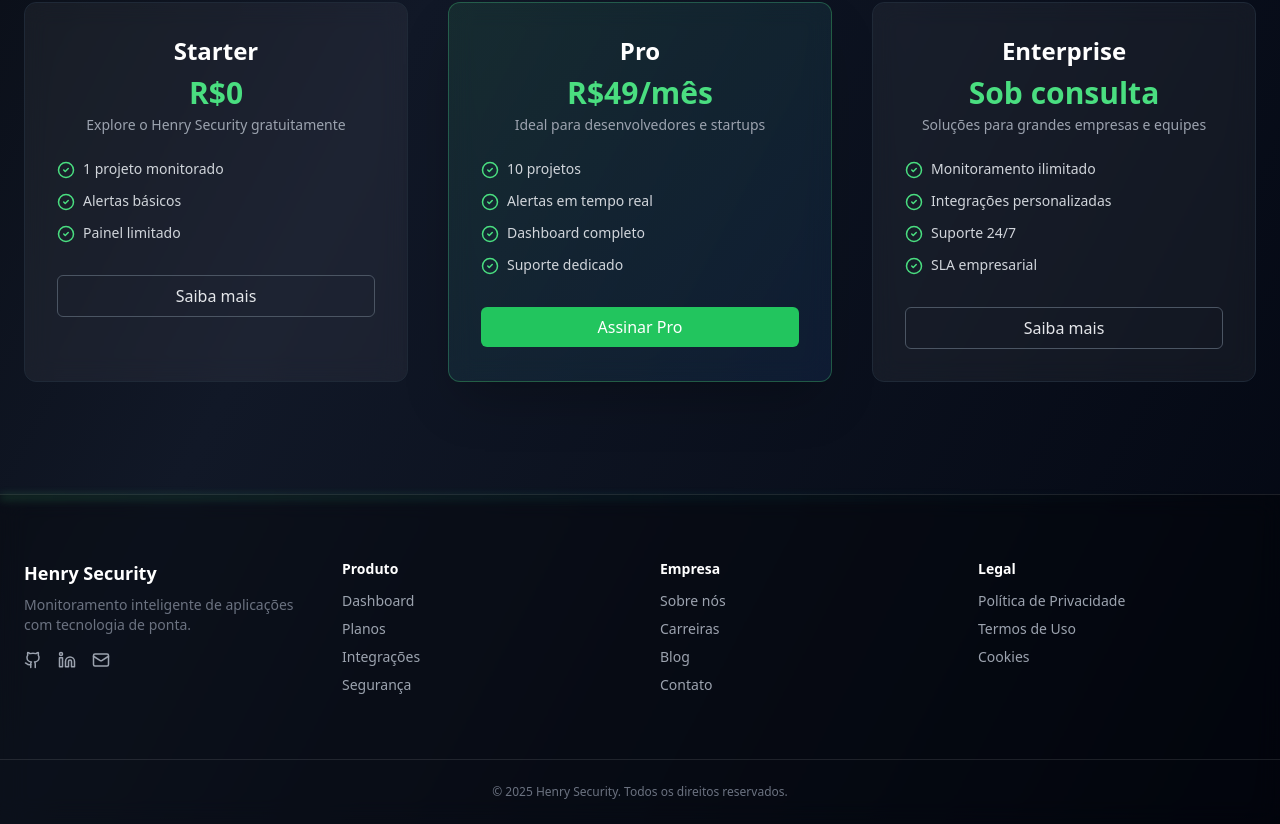
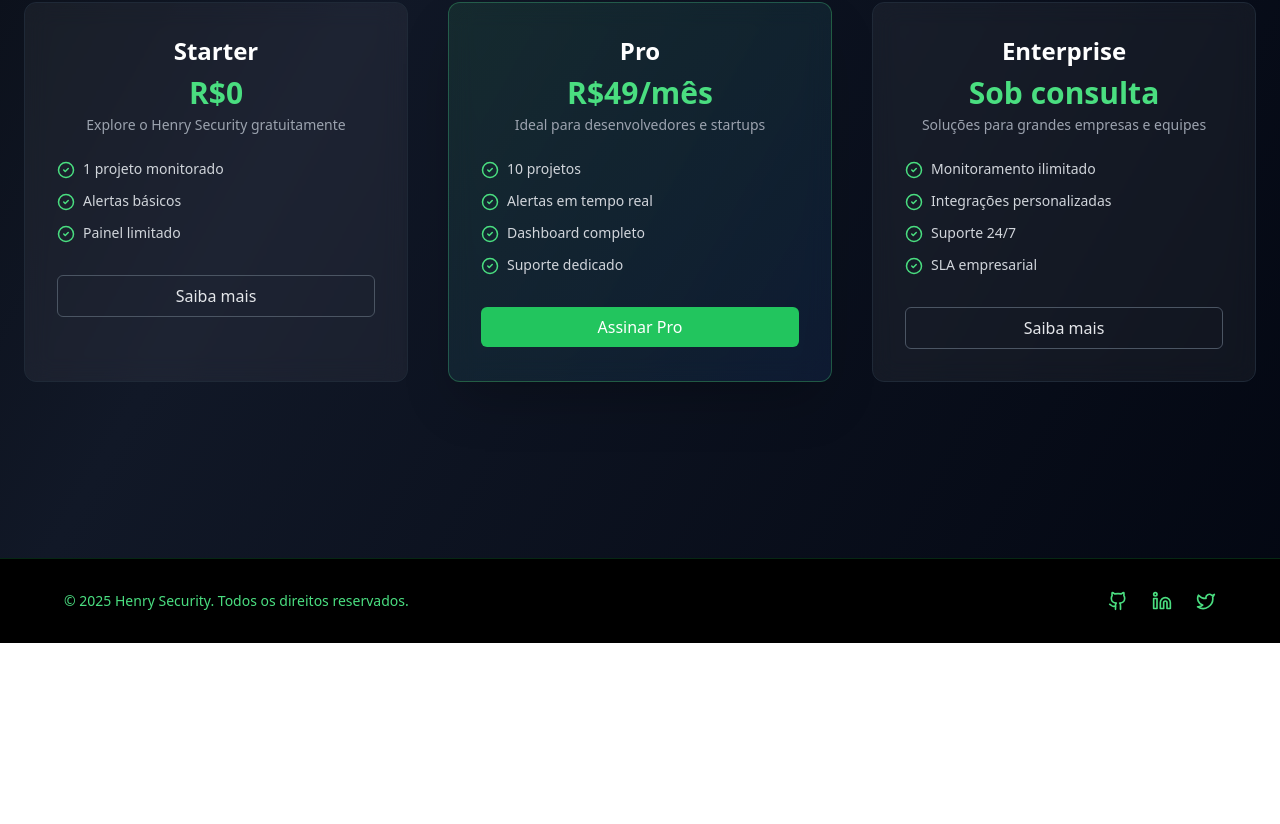
Before and after one commit to henrysec-bot/henry-security, a Next.js app: page / in a window 1280 px wide. Shown: the part 1628-2452 px from the top of the page. After the commit the page ends 2271 px from the top, so only its background shows below. Built offline with nearby package versions, Linux system fonts and the light colour scheme.

Commit message:
ajustando footer responsivo e visual neon

```diff
--- a/app/page.tsx
+++ b/app/page.tsx
@@ -2,7 +2,7 @@
 import Hero from '@/components/Hero'
 import { Features } from '@/components/Features'
 import Pricing from '@/components/Pricing'
-import Footer from '@/components/Footer'
+import { Footer }from '@/components/Footer'
 
 export default function Home() {
   return (
--- a/components/Footer.tsx
+++ b/components/Footer.tsx
@@ -1,75 +1,49 @@
 'use client'
 
 import { motion } from 'framer-motion'
-import { Github, Linkedin, Mail } from 'lucide-react'
+import { Github, Linkedin, Twitter } from 'lucide-react'
+import Link from 'next/link'
 
-export default function Footer() {
+export function Footer() {
   return (
-    <footer className="relative z-10 w-full border-t border-white/10 bg-black/30 backdrop-blur-md">
-      {/* Glow animado no topo do footer */}
-      <div className="absolute top-0 left-0 h-1 w-full bg-gradient-to-r from-green-400/40 via-teal-500/20 to-transparent blur-sm opacity-70" />
+    <motion.footer
+      initial={{ opacity: 0, y: 50 }}
+      animate={{ opacity: 1, y: 0 }}
+      transition={{ duration: 0.6 }}
+      className="w-full px-6 py-8 bg-black border-t border-green-500/20 mt-16"
+    >
+      <div className="max-w-6xl mx-auto flex flex-col md:flex-row items-center justify-between gap-6">
+        <p className="text-sm text-green-400 text-center md:text-left">
+          © {new Date().getFullYear()} Henry Security. Todos os direitos reservados.
+        </p>
 
-      <motion.div
-        initial={{ opacity: 0, y: 20 }}
-        whileInView={{ opacity: 1, y: 0 }}
-        transition={{ duration: 0.6 }}
-        viewport={{ once: true }}
-        className="mx-auto max-w-7xl px-6 py-16 grid grid-cols-1 sm:grid-cols-2 md:grid-cols-4 gap-10 text-sm text-gray-400"
-      >
-        {/* Marca */}
-        <div>
-          <h3 className="text-white text-lg font-semibold mb-2">Henry Security</h3>
-          <p className="mb-4 text-gray-500">Monitoramento inteligente de aplicações com tecnologia de ponta.</p>
-          <div className="flex gap-4">
-            <a href="https://github.com" target="_blank" rel="noopener noreferrer" className="hover:text-white transition">
-              <Github size={18} />
-            </a>
-            <a href="https://linkedin.com" target="_blank" rel="noopener noreferrer" className="hover:text-white transition">
-              <Linkedin size={18} />
-            </a>
-            <a href="mailto:contato@henrysecurity.com" className="hover:text-white transition">
-              <Mail size={18} />
-            </a>
-          </div>
+        <div className="flex space-x-6">
+          <Link
+            href="https://github.com/henrysec-bot"
+            target="_blank"
+            rel="noopener noreferrer"
+            className="text-green-400 hover:text-green-300 transition-colors duration-200"
+          >
+            <Github className="w-5 h-5" />
+          </Link>
+          <Link
+            href="https://linkedin.com"
+            target="_blank"
+            rel="noopener noreferrer"
+            className="text-green-400 hover:text-green-300 transition-colors duration-200"
+          >
+            <Linkedin className="w-5 h-5" />
+          </Link>
+          <Link
+            href="https://twitter.com"
+            target="_blank"
+            rel="noopener noreferrer"
+            className="text-green-400 hover:text-green-300 transition-colors duration-200"
+          >
+            <Twitter className="w-5 h-5" />
+          </Link>
         </div>
-
-        {/* Produtos */}
-        <div>
-          <h4 className="text-white font-semibold mb-3">Produto</h4>
-          <ul className="space-y-2">
-            <li><a href="#" className="hover:text-white transition">Dashboard</a></li>
-            <li><a href="#" className="hover:text-white transition">Planos</a></li>
-            <li><a href="#" className="hover:text-white transition">Integrações</a></li>
-            <li><a href="#" className="hover:text-white transition">Segurança</a></li>
-          </ul>
-        </div>
-
-        {/* Empresa */}
-        <div>
-          <h4 className="text-white font-semibold mb-3">Empresa</h4>
-          <ul className="space-y-2">
-            <li><a href="#" className="hover:text-white transition">Sobre nós</a></li>
-            <li><a href="#" className="hover:text-white transition">Carreiras</a></li>
-            <li><a href="#" className="hover:text-white transition">Blog</a></li>
-            <li><a href="#" className="hover:text-white transition">Contato</a></li>
-          </ul>
-        </div>
-
-        {/* Legal */}
-        <div>
-          <h4 className="text-white font-semibold mb-3">Legal</h4>
-          <ul className="space-y-2">
-            <li><a href="#" className="hover:text-white transition">Política de Privacidade</a></li>
-            <li><a href="#" className="hover:text-white transition">Termos de Uso</a></li>
-            <li><a href="#" className="hover:text-white transition">Cookies</a></li>
-          </ul>
-        </div>
-      </motion.div>
-
-      {/* Rodapé final */}
-      <div className="border-t border-white/10 text-center py-6 text-xs text-gray-500">
-        © {new Date().getFullYear()} Henry Security. Todos os direitos reservados.
       </div>
-    </footer>
+    </motion.footer>
   )
 }
```
